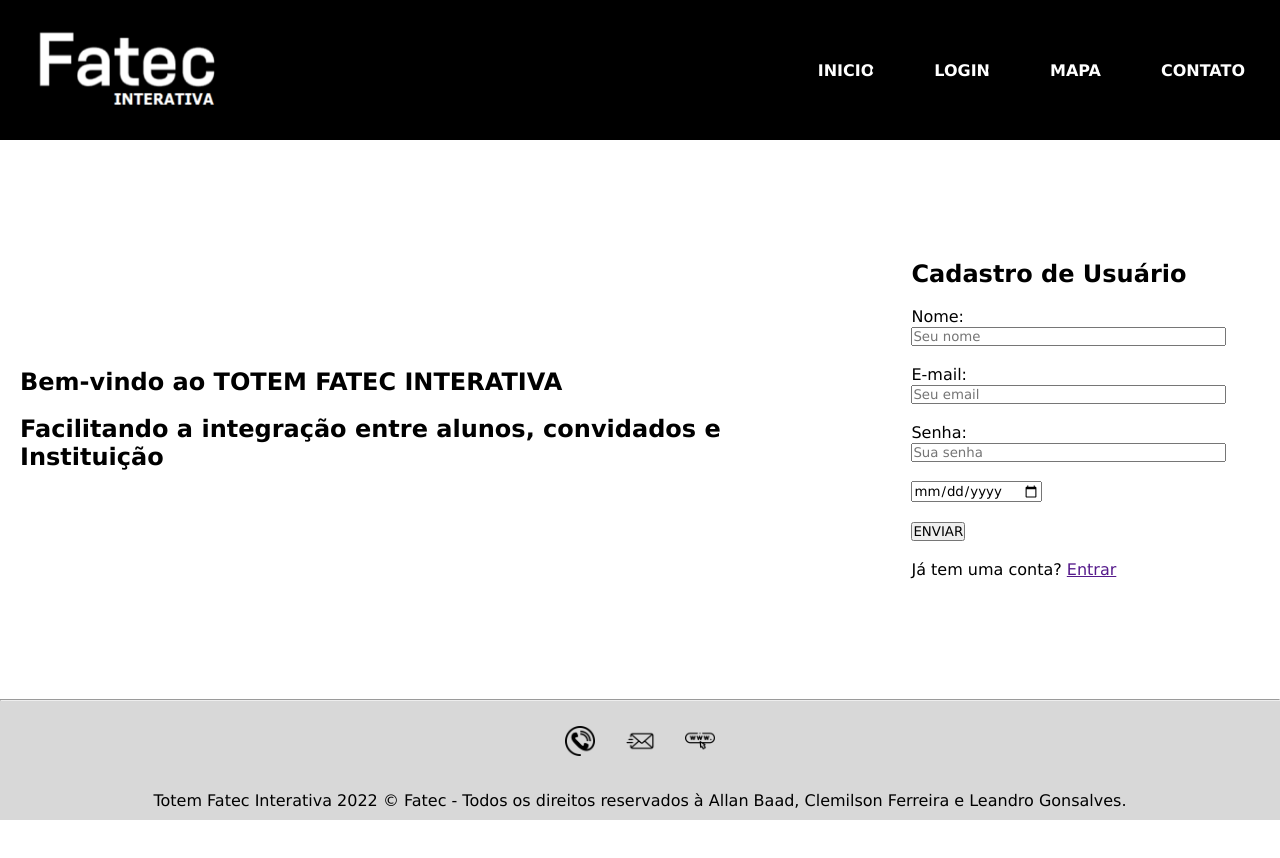
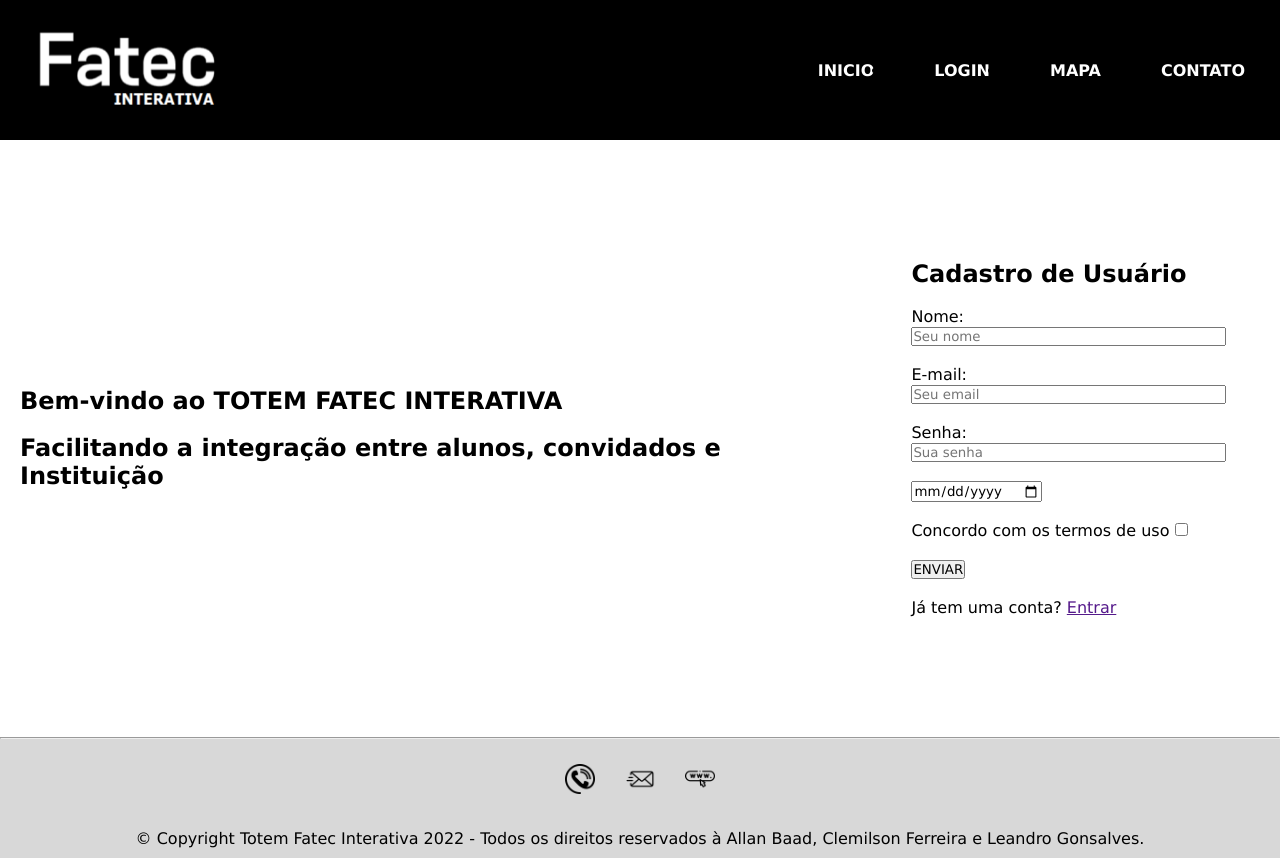
Before and after one commit to dev-ballan/FatecInterativa, a plain HTML site: page index.html in a window 1280 px wide. Before the commit the page ends 820 px from the top, so only its background shows below. Drawn offline with Linux system fonts and the light colour scheme.

Commit message:
Atualizações e Validando o código com W3C

```diff
--- a/index.html
+++ b/index.html
@@ -59,6 +59,11 @@
                 <input type="date">
             </div>
             <br>
+            <label for="vehicle1"> Concordo com os termos de uso</label>
+
+            <input type="checkbox" name="vehicle1" value="Bike">
+            <br>
+            <br>
             <div>
                 <button>ENVIAR</button>
             </div>
@@ -78,7 +83,7 @@
                 <img class="tm-social" src="assets/img/www.png" alt="Logo de site">
             </div>
             <p class="rodape">
-                Totem Fatec Interativa 2022 &copy; Fatec - Todos os direitos reservados à Allan Baad, Clemilson Ferreira e
+                &copy; Copyright Totem Fatec Interativa 2022 - Todos os direitos reservados à Allan Baad, Clemilson Ferreira e
                 Leandro Gonsalves.
             </p>
 
```
